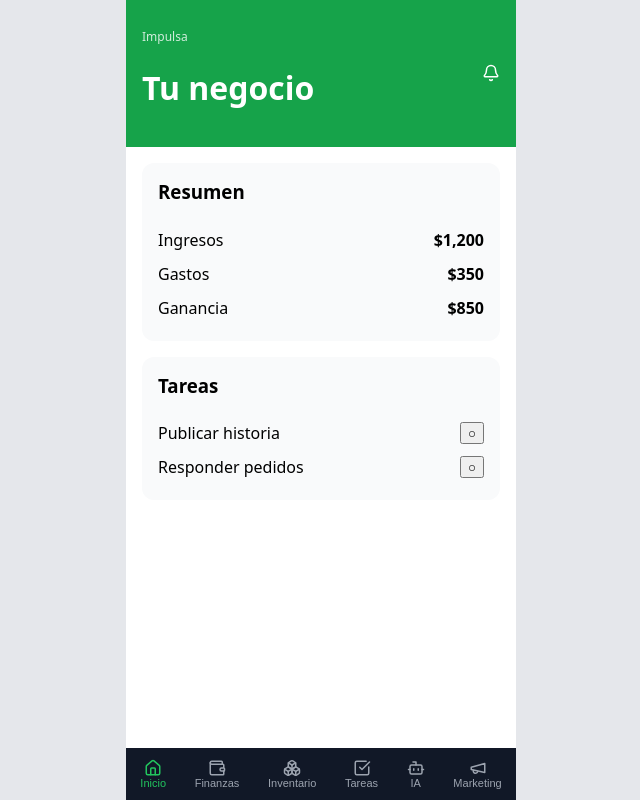
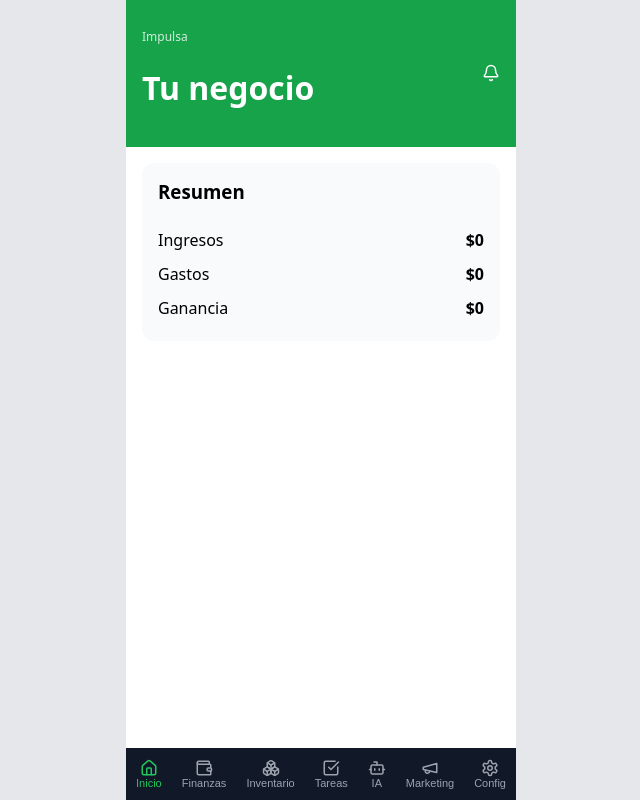
Before and after one commit to espanamanu41-eng/startsmart-app, a React (Vite) app: page / in a window 1280 px wide. Shown: the whole page, without its empty margins (319-959 px from the left). Built offline with nearby package versions, Linux system fonts and the light colour scheme.

Commit message:
Update App.tsx

```diff
--- a/src/App.tsx
+++ b/src/App.tsx
@@ -1,111 +1,193 @@
-import { useMemo, useState } from 'react'
-import { Bell, Home, Wallet, Boxes, CheckSquare, Bot, Megaphone } from 'lucide-react'
+import { useMemo, useState } from "react";
+import { Bell, Home, Wallet, Boxes, CheckSquare, Bot, Megaphone, Settings } from "lucide-react";
 
-type Screen = 'inicio' | 'finanzas' | 'inventario' | 'tareas' | 'ia' | 'marketing'
+type Screen =
+  | "inicio"
+  | "finanzas"
+  | "inventario"
+  | "tareas"
+  | "ia"
+  | "marketing"
+  | "config";
 
 type Movement = {
-  id: number
-  type: 'ingreso' | 'gasto'
-  amount: number
-  category: string
+  id: number;
+  type: "ingreso" | "gasto";
+  amount: number;
+  category: string;
+};
+
+type Product = {
+  id: number;
+  name: string;
+  stock: number;
+  cost: number;
+  price: number;
+};
+
+type Task = {
+  id: number;
+  title: string;
+  done: boolean;
+};
+
+const currency = (v: number) =>
+  new Intl.NumberFormat("es-MX", {
+    style: "currency",
+    currency: "MXN",
+    maximumFractionDigits: 0,
+  }).format(v);
+
+export default function App() {
+  const [screen, setScreen] = useState<Screen>("inicio");
+
+  const [movements, setMovements] = useState<Movement[]>([]);
+  const [products, setProducts] = useState<Product[]>([]);
+  const [tasks, setTasks] = useState<Task[]>([]);
+
+  const [messages, setMessages] = useState<{ from: string; text: string }[]>([]);
+  const [input, setInput] = useState("");
+
+  const income = useMemo(
+    () =>
+      movements
+        .filter((m) => m.type === "ingreso")
+        .reduce((s, m) => s + m.amount, 0),
+    [movements]
+  );
+
+  const expense = useMemo(
+    () =>
+      movements
+        .filter((m) => m.type === "gasto")
+        .reduce((s, m) => s + m.amount, 0),
+    [movements]
+  );
+
+  const profit = income - expense;
+
+  function addMovement() {
+    const amount = Number(prompt("Monto"));
+    const type = prompt("Tipo: ingreso o gasto") as "ingreso" | "gasto";
+    const category = prompt("Categoría") || "General";
+
+    if (!amount || !type) return;
+
+    setMovements([
+      ...movements,
+      {
+        id: Date.now(),
+        type,
+        amount,
+        category,
+      },
+    ]);
   }
 
-type Product = {
-  id: number
-  name: string
-  stock: number
-  cost: number
-  price: number
+  function addProduct() {
+    const name = prompt("Nombre del producto");
+    const stock = Number(prompt("Stock"));
+    const cost = Number(prompt("Costo"));
+    const price = Number(prompt("Precio"));
+
+    if (!name) return;
+
+    setProducts([
+      ...products,
+      {
+        id: Date.now(),
+        name,
+        stock,
+        cost,
+        price,
+      },
+    ]);
   }
 
-type Task = {
-  id: number
-  title: string
-  time: string
-  done: boolean
+  function addTask() {
+    const title = prompt("Nueva tarea");
+    if (!title) return;
+
+    setTasks([
+      ...tasks,
+      {
+        id: Date.now(),
+        title,
+        done: false,
+      },
+    ]);
   }
 
-const currency = (v:number)=>
- new Intl.NumberFormat('es-MX',{style:'currency',currency:'MXN',maximumFractionDigits:0}).format(v)
+  function toggleTask(id: number) {
+    setTasks(tasks.map((t) => (t.id === id ? { ...t, done: !t.done } : t)));
+  }
 
-export default function App(){
+  function sendMessage() {
+    if (!input) return;
 
-const [screen,setScreen]=useState<Screen>('inicio')
+    const userMsg = { from: "user", text: input };
 
-const [movements]=useState<Movement[]>([
-{id:1,type:'ingreso',amount:1200,category:'Ventas'},
-{id:2,type:'gasto',amount:350,category:'Material'}
-])
+    let response = "Intenta publicar hoy una promoción.";
 
-const [products]=useState<Product[]>([
-{id:1,name:'Vela aromática',stock:12,cost:45,price:120},
-{id:2,name:'Kit regalo',stock:3,cost:90,price:220}
-])
+    if (input.includes("vender")) {
+      response = "Publica una promoción en historias hoy a las 7pm.";
+    }
 
-const [tasks,setTasks]=useState<Task[]>([
-{id:1,title:'Publicar historia',time:'10:00',done:false},
-{id:2,title:'Responder pedidos',time:'13:00',done:false}
-])
+    if (input.includes("clientes")) {
+      response = "Ofrece descuento a clientes frecuentes.";
+    }
 
-const income=useMemo(()=>movements.filter(m=>m.type==='ingreso').reduce((s,m)=>s+m.amount,0),[movements])
-const expense=useMemo(()=>movements.filter(m=>m.type==='gasto').reduce((s,m)=>s+m.amount,0),[movements])
-const profit=income-expense
+    const aiMsg = { from: "ai", text: response };
 
-return(
-<div className="page-shell">
+    setMessages([...messages, userMsg, aiMsg]);
+    setInput("");
+  }
+
+  return (
     <div className="phone-frame">
-
       <header className="hero-header">
         <div>
           <p className="brand-kicker">Impulsa</p>
           <h1>Tu negocio</h1>
         </div>
-<Bell size={18}/>
+        <Bell size={18} />
       </header>
 
       <main className="screen-content">
 
-{screen==='inicio'&&(
+        {screen === "inicio" && (
           <div className="stack">
-
             <Card title="Resumen">
-<Metric label="Ingresos" value={currency(income)}/>
-<Metric label="Gastos" value={currency(expense)}/>
-<Metric label="Ganancia" value={currency(profit)}/>
+              <Metric label="Ingresos" value={currency(income)} />
+              <Metric label="Gastos" value={currency(expense)} />
+              <Metric label="Ganancia" value={currency(profit)} />
             </Card>
-
-<Card title="Tareas">
-{tasks.map(t=>(
-<div key={t.id} className="list-row">
-<span>{t.title}</span>
-<button onClick={()=>setTasks(tasks.map(x=>x.id===t.id?{...x,done:!x.done}:x))}>
-{t.done?'✔':'○'}
-</button>
-</div>
-))}
-</Card>
-
           </div>
         )}
 
-{screen==='finanzas'&&(
+        {screen === "finanzas" && (
           <div className="stack">
+            <button onClick={addMovement}>+ Agregar movimiento</button>
 
-<Card title="Movimientos">
-{movements.map(m=>(
-<div key={m.id} className="list-row">
+            {movements.map((m) => (
+              <Card key={m.id}>
+                <div className="list-row">
                   <span>{m.category}</span>
-<strong>{m.type==='ingreso'?'+':'-'}{currency(m.amount)}</strong>
+                  <strong>
+                    {m.type === "ingreso" ? "+" : "-"}
+                    {currency(m.amount)}
+                  </strong>
                 </div>
+              </Card>
             ))}
-</Card>
-
           </div>
         )}
 
-{screen==='inventario'&&(
+        {screen === "inventario" && (
           <div className="stack">
-{products.map(p=>(
+            <button onClick={addProduct}>+ Agregar producto</button>
+
+            {products.map((p) => (
               <Card key={p.id}>
                 <div className="list-row">
                   <span>{p.name}</span>
@@ -116,70 +198,114 @@ return(
           </div>
         )}
 
-{screen==='tareas'&&(
+        {screen === "tareas" && (
           <div className="stack">
-{tasks.map(t=>(
+            <button onClick={addTask}>+ Nueva tarea</button>
+
+            {tasks.map((t) => (
               <Card key={t.id}>
                 <div className="list-row">
                   <span>{t.title}</span>
-<small>{t.time}</small>
+                  <button onClick={() => toggleTask(t.id)}>
+                    {t.done ? "✔" : "○"}
+                  </button>
                 </div>
               </Card>
             ))}
           </div>
         )}
 
-{screen==='ia'&&(
+        {screen === "ia" && (
+          <div className="stack">
             <Card title="Asistente IA">
-<p>Próximamente recomendaciones inteligentes para tu negocio.</p>
+              <div>
+                {messages.map((m, i) => (
+                  <p key={i}>
+                    <strong>{m.from === "user" ? "Tú:" : "IA:"}</strong>{" "}
+                    {m.text}
+                  </p>
+                ))}
+              </div>
+
+              <input
+                value={input}
+                onChange={(e) => setInput(e.target.value)}
+                placeholder="Pregunta algo..."
+              />
+
+              <button onClick={sendMessage}>Enviar</button>
+            </Card>
+          </div>
+        )}
+
+        {screen === "marketing" && (
+          <Card title="Ideas de marketing">
+            <p>Publica hoy una historia mostrando tu producto.</p>
+            <p>Ofrece 10% de descuento por tiempo limitado.</p>
           </Card>
         )}
 
-{screen==='marketing'&&(
-<Card title="Marketing">
-<p>Publica hoy una promoción en historias para atraer clientes.</p>
+        {screen === "config" && (
+          <Card title="Configuración">
+            <p>Nombre del negocio</p>
+            <p>Moneda</p>
+            <p>Modo oscuro (próximamente)</p>
           </Card>
         )}
 
       </main>
 
       <nav className="bottom-nav">
-<NavButton current={screen} id="inicio" icon={<Home size={18}/>} label="Inicio" onPress={setScreen}/>
-<NavButton current={screen} id="finanzas" icon={<Wallet size={18}/>} label="Finanzas" onPress={setScreen}/>
-<NavButton current={screen} id="inventario" icon={<Boxes size={18}/>} label="Inventario" onPress={setScreen}/>
-<NavButton current={screen} id="tareas" icon={<CheckSquare size={18}/>} label="Tareas" onPress={setScreen}/>
-<NavButton current={screen} id="ia" icon={<Bot size={18}/>} label="IA" onPress={setScreen}/>
-<NavButton current={screen} id="marketing" icon={<Megaphone size={18}/>} label="Marketing" onPress={setScreen}/>
+        <NavButton current={screen} id="inicio" icon={<Home size={18} />} label="Inicio" onPress={setScreen}/>
+        <NavButton current={screen} id="finanzas" icon={<Wallet size={18} />} label="Finanzas" onPress={setScreen}/>
+        <NavButton current={screen} id="inventario" icon={<Boxes size={18} />} label="Inventario" onPress={setScreen}/>
+        <NavButton current={screen} id="tareas" icon={<CheckSquare size={18} />} label="Tareas" onPress={setScreen}/>
+        <NavButton current={screen} id="ia" icon={<Bot size={18} />} label="IA" onPress={setScreen}/>
+        <NavButton current={screen} id="marketing" icon={<Megaphone size={18} />} label="Marketing" onPress={setScreen}/>
+        <NavButton current={screen} id="config" icon={<Settings size={18} />} label="Config" onPress={setScreen}/>
       </nav>
-
     </div>
-</div>
-)
+  );
 }
 
-function Card({title,children}:{title?:string,children:React.ReactNode}){
-return(
+function Card({ title, children }: { title?: string; children: React.ReactNode }) {
+  return (
     <section className="card">
-{title&&<h3>{title}</h3>}
+      {title && <h3>{title}</h3>}
       {children}
     </section>
-)
+  );
 }
 
-function Metric({label,value}:{label:string,value:string}){
-return(
+function Metric({ label, value }: { label: string; value: string }) {
+  return (
     <div className="metric-box">
       <span>{label}</span>
       <strong>{value}</strong>
     </div>
-)
+  );
 }
 
-function NavButton({current,id,icon,label,onPress}:{current:Screen,id:Screen,icon:React.ReactNode,label:string,onPress:(v:Screen)=>void}){
-return(
-<button className={current===id?'nav-button active':'nav-button'} onClick={()=>onPress(id)}>
+function NavButton({
+  current,
+  id,
+  icon,
+  label,
+  onPress,
+}: {
+  current: Screen;
+  id: Screen;
+  icon: React.ReactNode;
+  label: string;
+  onPress: (v: Screen) => void;
+}) {
+  return (
+    <button
+      className={current === id ? "nav-button active" : "nav-button"}
+      onClick={() => onPress(id)}
+    >
       {icon}
       <span>{label}</span>
     </button>
-)
+  );
 }
```
Lines whose indentation alone changed are shown as unchanged.
